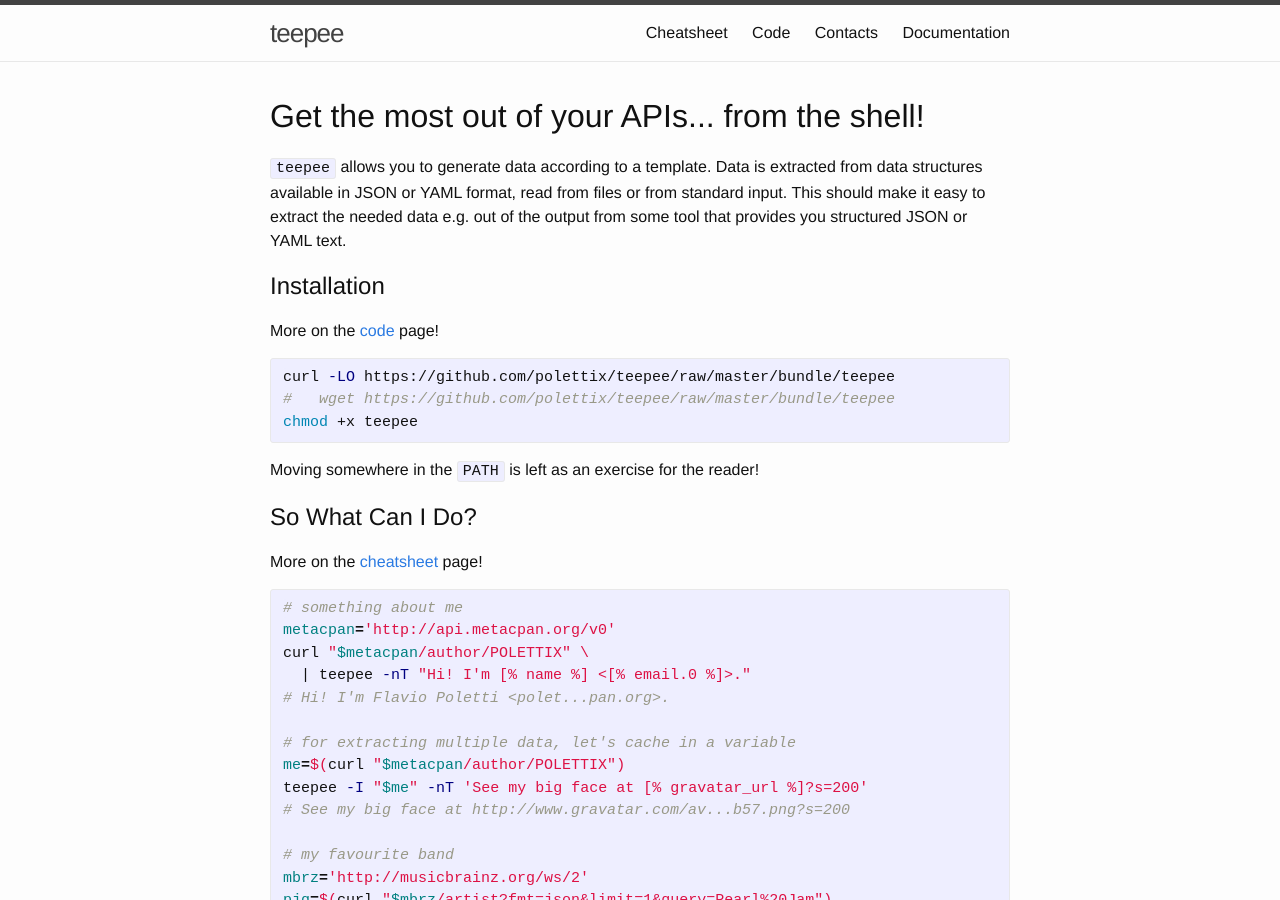
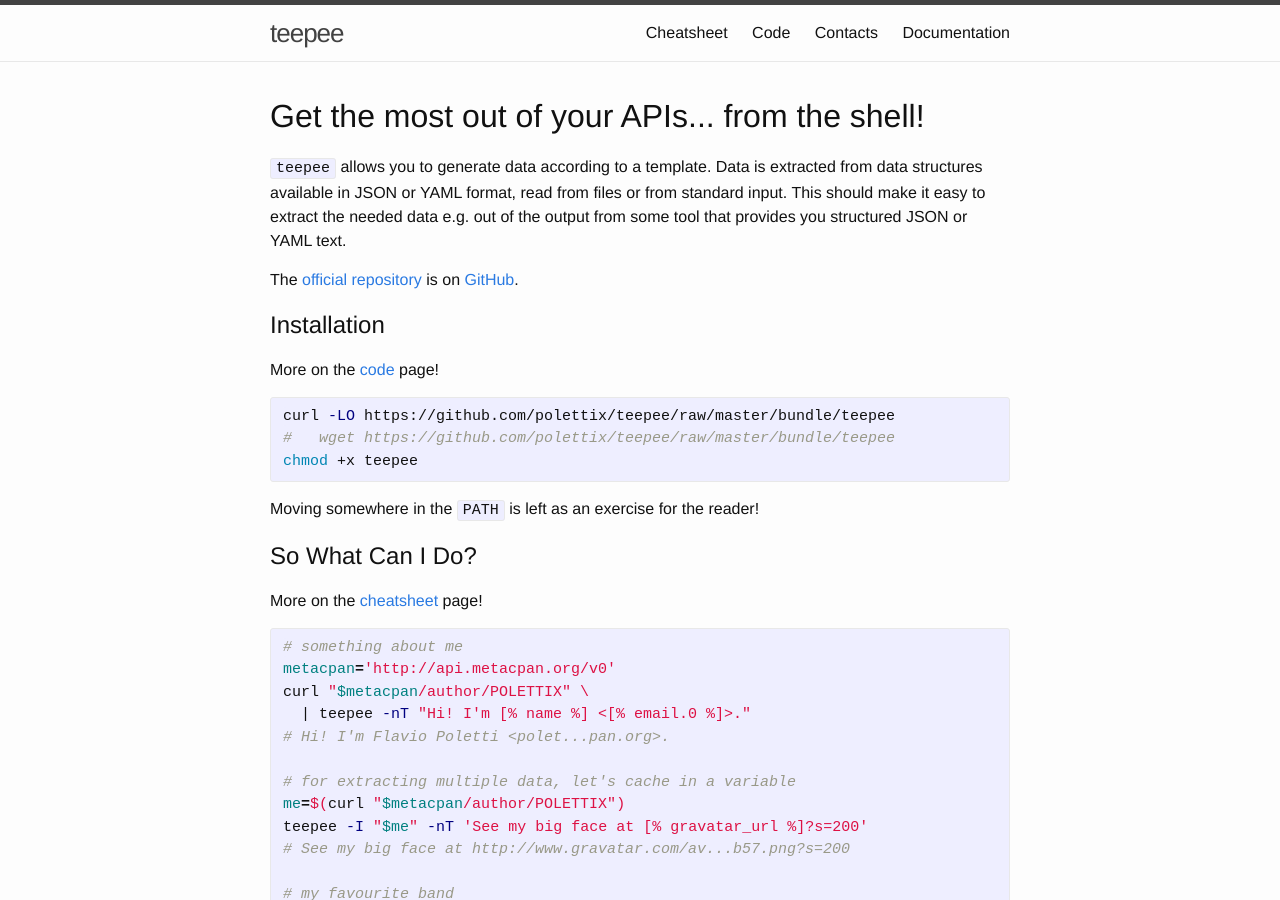
Before and after one commit to polettix/teepee, a Jekyll site: the page built from index.html, in a window 1280 px wide and 900 px high. Built offline with Jekyll 4.4.1, drawn with Linux system fonts in a browser that asks for light colours.

Commit message:
added reference to repo in index

```diff
--- a/index.html
+++ b/index.html
@@ -11,6 +11,10 @@ layout: default
     or YAML format, read from files or from standard input. This should
     make it easy to extract the needed data e.g. out of the output from
     some tool that provides you structured JSON or YAML text.</p>
+
+    <p>The <a href="https://github.com/polettix/teepee"
+        >official repository</a> is on <a
+        href="https://github.com/">GitHub</a>.</p>
 
     <h2>Installation</h2>
 
```
